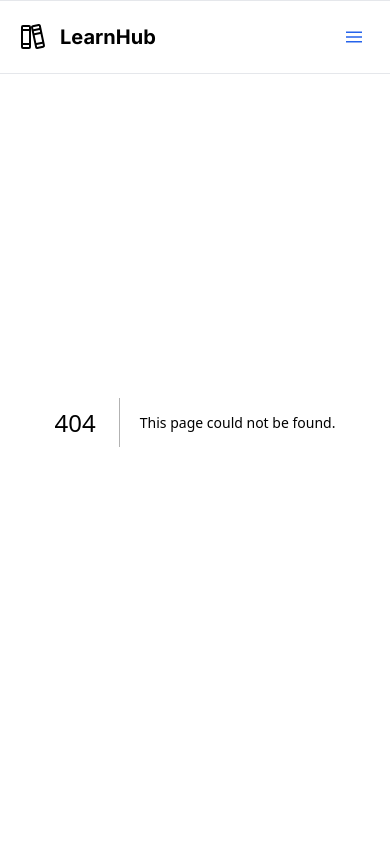
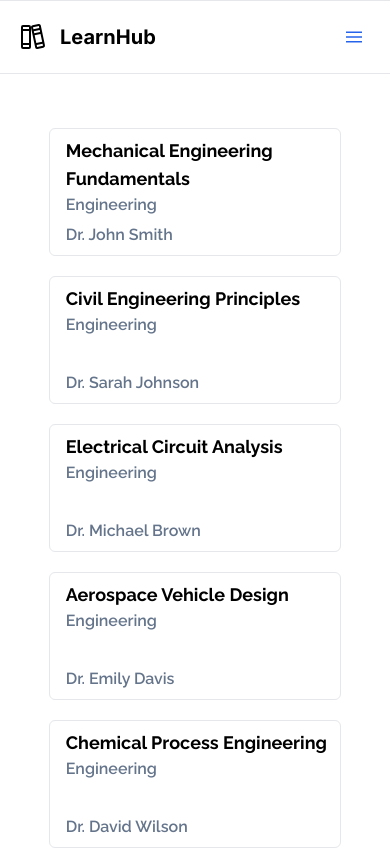
Before and after one commit to anshRS/LearnHub, a Next.js app in the folder client/: page /programs/engineering in a window 390 px wide. Before the commit this address had no page. Shown: the top 849 px of the page. Built offline with nearby package versions, Linux system fonts and the light colour scheme.

Commit message:
Designed responsive dynamic Program page

```diff
--- /dev/null
+++ b/client/src/app/programs/[type]/page.js
@@ -0,0 +1,23 @@
+import Program from "@/components/Program"
+import { CourseData } from "@/data";
+
+export default function ProgramPage({ params }) {
+    const type = params.type;
+    const courses = CourseData.filter(item => item.discipline.toLowerCase() === type.toLowerCase());
+
+    return (
+        <div className="mt-32">
+            <div className="bg-white mt-32">
+                <div className="w-3/4 grid md:grid-cols-2 gap-5 mx-auto rounded-md">
+                    {
+                        courses.map((course, i) => {
+                            return (
+                                <Program key={i} name={course.name} discipline={course.discipline} metadata={course.metadata.professor} />
+                            )
+                        })
+                    }
+                </div>
+            </div>
+        </div>
+    );
+}
```
